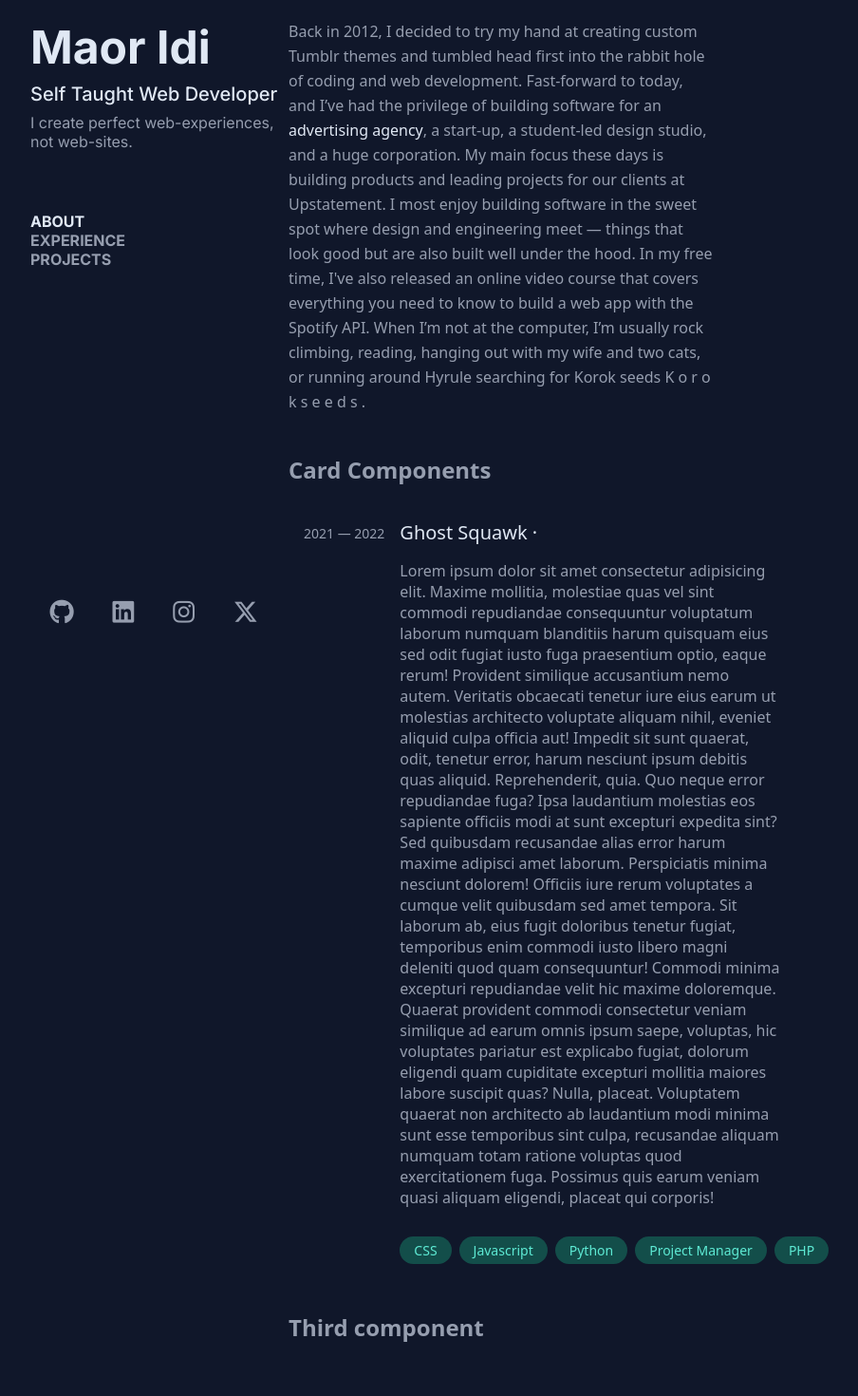
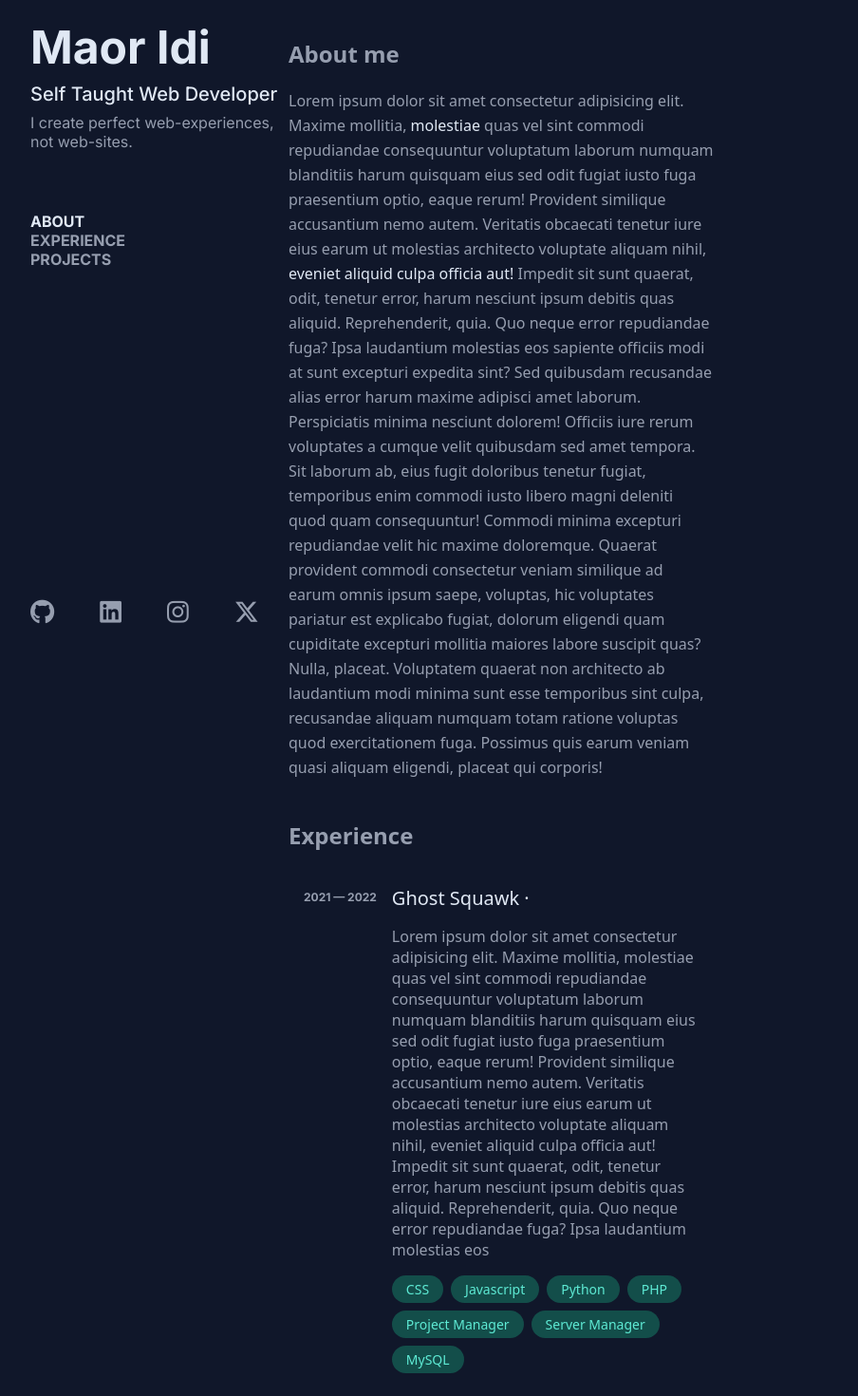
Before and after one commit to MaorIdi/Portfolio, a Next.js app: page / in a window 1280 px wide. Shown: the part 60-1530 px from the top of the page at 95% size, without its empty margins (208-1112 px from the left). Built offline with nearby package versions, Linux system fonts and the light colour scheme.

Commit message:
added card component

```diff
--- a/app/components/Card.tsx
+++ b/app/components/Card.tsx
@@ -1,20 +1,37 @@
 "use client";
 import React from "react";
 import styles from "@/app/styles/Card.module.css";
-import { redirect } from "next/navigation";
+import { useState } from "react";
 type props = {
   title: string;
   description: string;
   tags: string[];
   date: string;
+  linkTo: string;
 };
 
 const Card = (props: props) => {
-  const handleRedirect = () => {
-    window.open("https://20.120.7.5/");
+  const [showPopUp, setShowPopUp] = useState(false);
+
+  const handleShowPopUp = () => {
+    setShowPopUp(!showPopUp);
   };
   return (
-    <div className={styles.outer} onClick={handleRedirect}>
+    <>
+      {showPopUp ? (
+        <>
+          <div className={`${styles.popUp} ${showPopUp && styles.hide}`}>
+            <i
+              className={`fa-regular fa-x ${styles.xButton}`}
+              onClick={handleShowPopUp}
+            ></i>
+            <iframe src={props.linkTo} height="800" width="1080"></iframe>
+          </div>
+        </>
+      ) : (
+        ""
+      )}
+      <div className={styles.outer} onClick={handleShowPopUp}>
         <p className={styles.date}>{props.date}</p>
         <div className={styles.inner}>
           <a className={styles.title}>
@@ -32,6 +49,7 @@
           </div>
         </div>
       </div>
+    </>
   );
 };
 
--- a/app/components/HomePage.tsx
+++ b/app/components/HomePage.tsx
@@ -3,7 +3,7 @@
 import LeftNav from "@/app/components/LeftNav";
 import Card from "@/app/components/Card";
 const HomePage = () => {
-  let ghostSquawk = `
+  const kovachTech = `
   Lorem ipsum dolor sit amet consectetur adipisicing elit. Maxime mollitia,
 molestiae quas vel sint commodi repudiandae consequuntur voluptatum laborum
 numquam blanditiis harum quisquam eius sed odit fugiat iusto fuga praesentium
@@ -12,22 +12,17 @@
 nihil, eveniet aliquid culpa officia aut! Impedit sit sunt quaerat, odit,
 tenetur error, harum nesciunt ipsum debitis quas aliquid. Reprehenderit,
 quia. Quo neque error repudiandae fuga? Ipsa laudantium molestias eos
-sapiente officiis modi at sunt excepturi expedita sint? Sed quibusdam
-recusandae alias error harum maxime adipisci amet laborum. Perspiciatis
-minima nesciunt dolorem! Officiis iure rerum voluptates a cumque velit
-quibusdam sed amet tempora. Sit laborum ab, eius fugit doloribus tenetur
-fugiat, temporibus enim commodi iusto libero magni deleniti quod quam
-consequuntur! Commodi minima excepturi repudiandae velit hic maxime
-doloremque. Quaerat provident commodi consectetur veniam similique ad
-earum omnis ipsum saepe, voluptas, hic voluptates pariatur est explicabo
-fugiat, dolorum eligendi quam cupiditate excepturi mollitia maiores labore
-suscipit quas? Nulla, placeat. Voluptatem quaerat non architecto ab laudantium
-modi minima sunt esse temporibus sint culpa, recusandae aliquam numquam
-totam ratione voluptas quod exercitationem fuga. Possimus quis earum veniam
-quasi aliquam eligendi, placeat qui corporis!
-
   `;
-
+  const ghostSquawk = `
+  Lorem ipsum dolor sit amet consectetur adipisicing elit. Maxime mollitia,
+molestiae quas vel sint commodi repudiandae consequuntur voluptatum laborum
+numquam blanditiis harum quisquam eius sed odit fugiat iusto fuga praesentium
+optio, eaque rerum! Provident similique accusantium nemo autem. Veritatis
+obcaecati tenetur iure eius earum ut molestias architecto voluptate aliquam
+nihil, eveniet aliquid culpa officia aut! Impedit sit sunt quaerat, odit,
+tenetur error, harum nesciunt ipsum debitis quas aliquid. Reprehenderit,
+quia. Quo neque error repudiandae fuga? Ipsa laudantium molestias eos
+  `;
   return (
     <>
       <link
@@ -48,22 +43,28 @@
             <div className={styles.links}>
               <ul>
                 <li>
-                  <a href="">
+                  <a href="https://github.com/MaorIdi" target="_blank">
                     <i className="fa-brands fa-github"></i>
                   </a>
                 </li>
                 <li>
-                  <a href="">
+                  <a
+                    href="https://www.linkedin.com/in/maor-idi-99326b215/"
+                    target="_blank"
+                  >
                     <i className="fa-brands fa-linkedin"></i>
                   </a>
                 </li>
                 <li>
-                  <a href="">
+                  <a
+                    href="https://www.instagram.com/maoridi_sw/"
+                    target="_blank"
+                  >
                     <i className="fa-brands fa-instagram"></i>
                   </a>
                 </li>
                 <li>
-                  <a href="">
+                  <a href="" target="_blank">
                     <i className="fa-brands fa-x-twitter"></i>
                   </a>
                 </li>
@@ -73,37 +74,87 @@
         </div>
         <div className={styles.right}>
           <section id="first">
+            <h1>About me</h1>
             <div className={styles.description}>
-              Back in 2012, I decided to try my hand at creating custom Tumblr
-              themes and tumbled head first into the rabbit hole of coding and
-              web development. Fast-forward to today, and I’ve had the privilege
-              of building software for an <span>advertising agency</span>, a
-              start-up, a student-led design studio, and a huge corporation. My
-              main focus these days is building products and leading projects
-              for our clients at Upstatement. I most enjoy building software in
-              the sweet spot where design and engineering meet — things that
-              look good but are also built well under the hood. In my free time,
-              I've also released an online video course that covers everything
-              you need to know to build a web app with the Spotify API. When I’m
-              not at the computer, I’m usually rock climbing, reading, hanging
-              out with my wife and two cats, or running around Hyrule searching
-              for Korok seeds K o r o k s e e d s .
+              Lorem ipsum dolor sit amet consectetur adipisicing elit. Maxime
+              mollitia, <span>molestiae</span> quas vel sint commodi repudiandae
+              consequuntur voluptatum laborum numquam blanditiis harum quisquam
+              eius sed odit fugiat iusto fuga praesentium optio, eaque rerum!
+              Provident similique accusantium nemo autem. Veritatis obcaecati
+              tenetur iure eius earum ut molestias architecto voluptate aliquam
+              nihil, <span>eveniet aliquid culpa officia aut!</span> Impedit sit
+              sunt quaerat, odit, tenetur error, harum nesciunt ipsum debitis
+              quas aliquid. Reprehenderit, quia. Quo neque error repudiandae
+              fuga? Ipsa laudantium molestias eos sapiente officiis modi at sunt
+              excepturi expedita sint? Sed quibusdam recusandae alias error
+              harum maxime adipisci amet laborum. Perspiciatis minima nesciunt
+              dolorem! Officiis iure rerum voluptates a cumque velit quibusdam
+              sed amet tempora. Sit laborum ab, eius fugit doloribus tenetur
+              fugiat, temporibus enim commodi iusto libero magni deleniti quod
+              quam consequuntur! Commodi minima excepturi repudiandae velit hic
+              maxime doloremque. Quaerat provident commodi consectetur veniam
+              similique ad earum omnis ipsum saepe, voluptas, hic voluptates
+              pariatur est explicabo fugiat, dolorum eligendi quam cupiditate
+              excepturi mollitia maiores labore suscipit quas? Nulla, placeat.
+              Voluptatem quaerat non architecto ab laudantium modi minima sunt
+              esse temporibus sint culpa, recusandae aliquam numquam totam
+              ratione voluptas quod exercitationem fuga. Possimus quis earum
+              veniam quasi aliquam eligendi, placeat qui corporis!
             </div>
           </section>
           <br />
           <section id="second">
             <div className={styles.experience}>
-              <h1>Card Components</h1>
+              <h1>Experience</h1>
               <Card
                 title="Ghost Squawk"
                 description={ghostSquawk}
-                tags={["CSS", "Javascript", "Python", "Project Manager", "PHP"]}
+                tags={[
+                  "CSS",
+                  "Javascript",
+                  "Python",
+                  "PHP",
+                  "Project Manager",
+                  "Server Manager",
+                  "MySQL",
+                ]}
                 date="2021 — 2022"
+                linkTo="http://localhost/GhostSquawkV2/"
+              />
+              <Card
+                title="Kovach Technologies"
+                description={kovachTech}
+                tags={[
+                  "CSS",
+                  "Javascript",
+                  "Python",
+                  "Project Manager",
+                  "Server Manager",
+                  "PHP",
+                  "MySQL",
+                ]}
+                date="July — Dec 2022"
+                linkTo="http://localhost/DEFT-Analytics/"
+              />
+              <Card
+                title="Mycri Services"
+                description={kovachTech}
+                tags={[
+                  "CSS",
+                  "Javascript",
+                  "Python",
+                  "Project Manager",
+                  "Server Manager",
+                  "PHP",
+                  "MySQL",
+                ]}
+                date="June — Sep 2023"
+                linkTo="http://localhost/Mycri-Website-main/"
               />
             </div>
           </section>
           <section id="third">
-            <h1>Third component</h1>
+            <h1>Projects</h1>
           </section>
         </div>
       </div>
--- a/app/styles/Card.module.css
+++ b/app/styles/Card.module.css
@@ -37,19 +37,24 @@
 
 .date {
   margin: 0;
-  font-size: 14px;
+  font-size: 12px;
   min-width: fit-content;
   text-transform: uppercase;
   padding-top: 5px;
+  font-weight: bold;
+  font-family: "Inter";
 }
 
 .tags {
   display: flex;
+  flex-wrap: wrap;
+  row-gap: none;
   gap: 0.5rem;
   text-transform: capitalize;
 }
 
 .tags p {
+  margin: 0;
   display: flex;
   align-items: center;
   min-width: fit-content;
@@ -63,3 +68,36 @@
 .title {
   text-transform: capitalize;
 }
+
+.popUp {
+  animation: fade-in 500ms ease-in-out;
+  position: fixed;
+  z-index: 100;
+  background: var(--main-bg);
+  top: 50%;
+  left: 50%;
+  transform: translate(-50%, -50%);
+  text-align: right;
+}
+
+.xButton {
+  transform: translate(-1rem, 2rem);
+  z-index: 300;
+}
+
+.xButton:hover {
+  cursor: pointer;
+}
+
+.popUp iframe {
+  border-radius: 15px;
+}
+
+@keyframes fade-in {
+  from {
+    opacity: 0;
+  }
+  to {
+    opacity: 1;
+  }
+}
--- a/app/styles/HomePage.module.css
+++ b/app/styles/HomePage.module.css
@@ -71,7 +71,7 @@
 .links ul {
   display: flex;
   flex-direction: row;
-  justify-content: space-around;
+  gap: 3rem;
 }
 .links {
   font-size: 26px !important;
```
Lines whose indentation alone changed are shown as unchanged.
